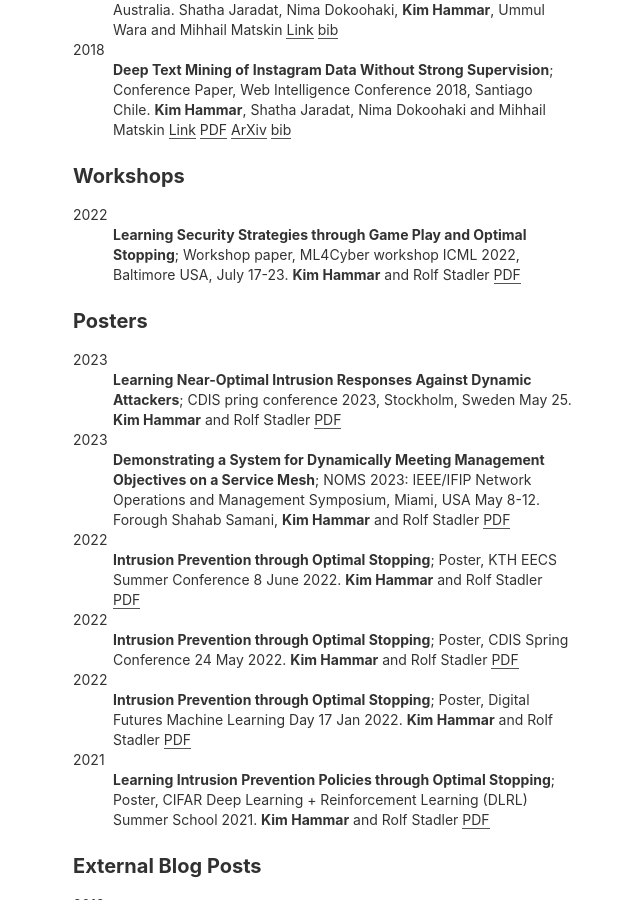
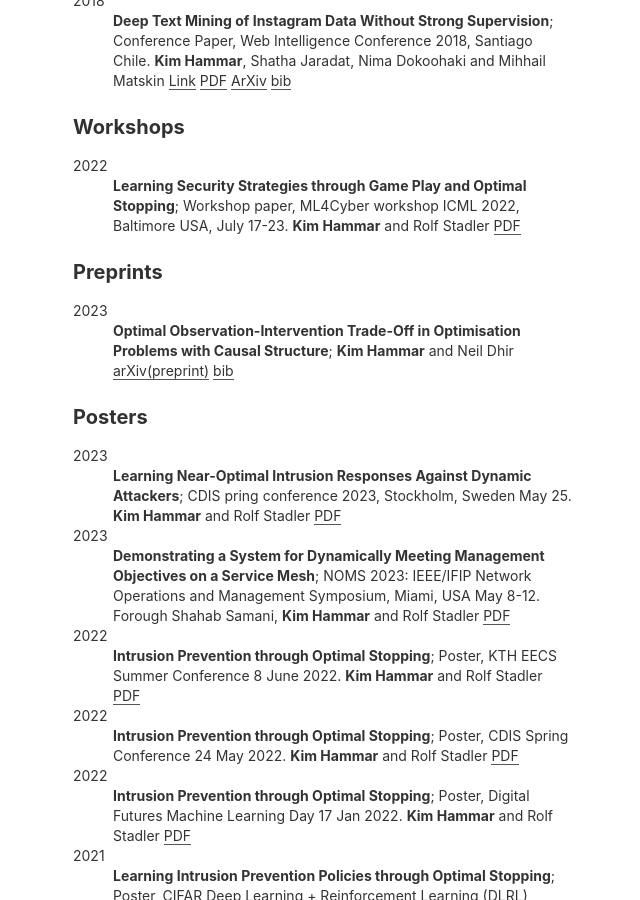
Before and after one commit to Limmen/Limmen.github.io, a Jekyll site: the page built from publications.md, in a window 1280 px wide and 900 px high, scrolled down 2207 px. Shown: the whole window, without its empty margins (317-957 px from the left). Built offline with Jekyll 4.4.1, drawn with Linux system fonts in a browser that asks for light colours.

Commit message:
add link

```diff
--- a/publications.md
+++ b/publications.md
@@ -128,6 +127,16 @@ Mihhail Matskin
     **Kim Hammar** and Rolf Stadler
 	[PDF](/assets/papers/icml_ml4cyber_Hammar_Stadler_final_24_june_2022.pdf)
 
+
+### Preprints
+
+2023
+:   **Optimal Observation-Intervention Trade-Off in Optimisation Problems with Causal Structure**;
+    **Kim Hammar** and Neil Dhir
+	[arXiv(preprint)](https://arxiv.org/abs/2309.02287)
+	[bib](/assets/citations/causal_stopping.bib)
+
+
 ### Posters
 
 2023
```
Also changed, not shown: other parts of publications.md (+0 -1 lines), assets/citations/causal_stopping.bib (added, +8 -0 lines), 1 other file.
